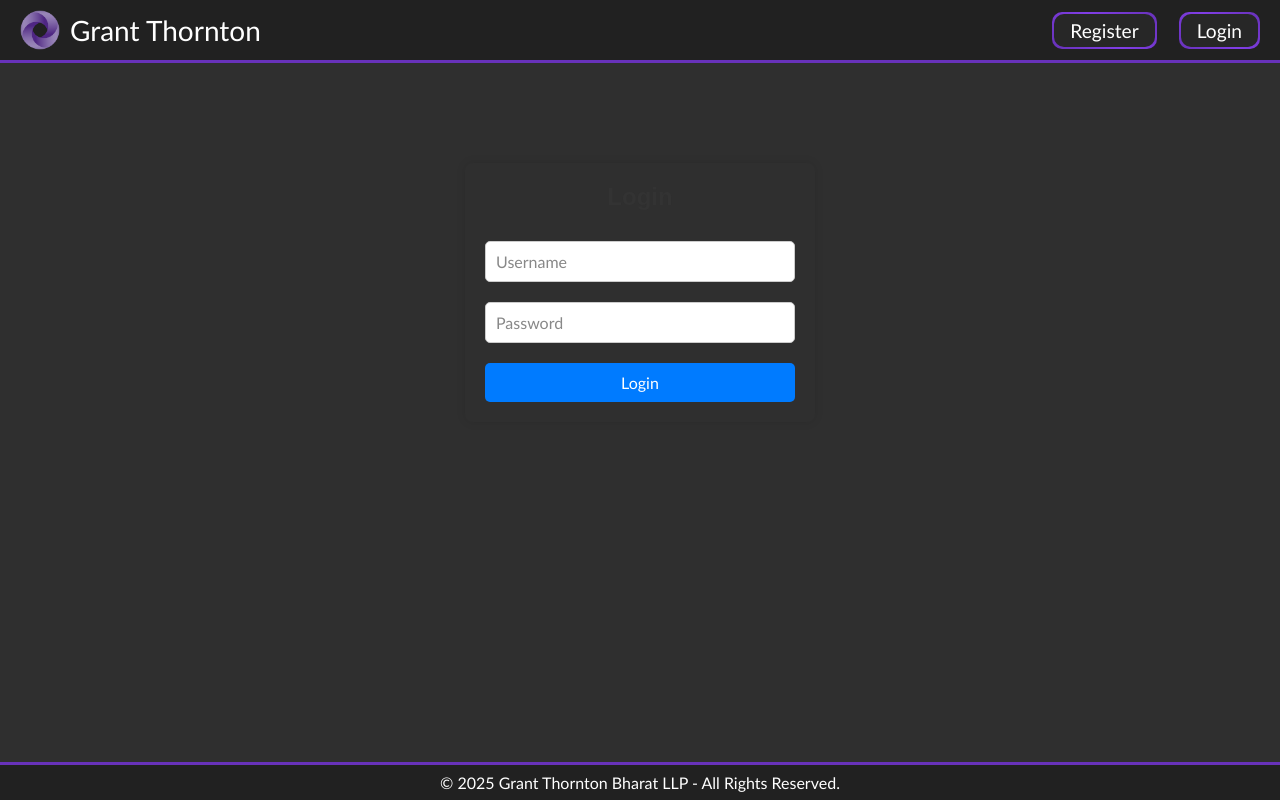
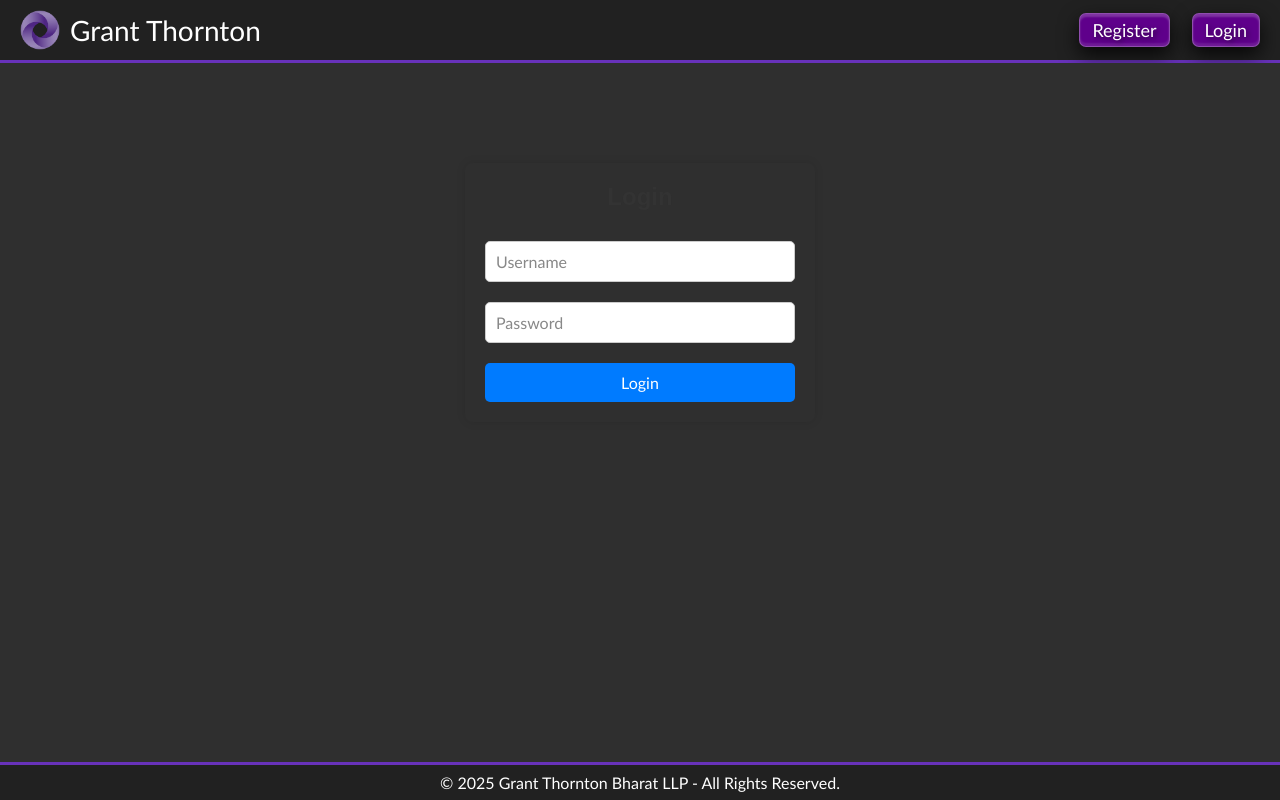
Before and after one commit to aditya-maurya-27/soc-portal, a React (Create React App) app: page /login in a window 1280 px wide. Built offline with nearby package versions, Linux system fonts and the light colour scheme.

Commit message:
Glass UI

```diff
--- a/public/index.html
+++ b/public/index.html
@@ -25,6 +25,7 @@
       Learn how to configure a non-root public URL by running `npm run build`.
     -->
     <title>GT Bharat CVC</title>
+    <script src="https://cdnjs.cloudflare.com/ajax/libs/vanilla-tilt/1.4.1/vanilla-tilt.min.js"></script>
   </head>
   <body>
     <noscript>You need to enable JavaScript to run this app.</noscript>
--- a/src/pages/Shifts.js
+++ b/src/pages/Shifts.js
@@ -91,11 +91,18 @@
     "#1b262c", // blue-black
     "#001f3f", // abyss blue
     "#2d132c", // noir rose
+    "#8B008B", // Dark Magenta
+    "#800040", // Deep Rose
+    "#993366", // Dusky Pink
+    "#702963", // Byzantium
+    "#A52A6A", // Rose Red
+    "#78002E", // Dark Raspberry
+    "#AA336A", // Vintage Pink
     "#260701", // ember coal
     "#191825", // nightfall
     "#1f1d36", // dark orchid
     "#3b2f2f", // cocoa ash
-    "#2e2e38", // grayish indigo
+    "#2e2e40", // grayish indigo
     "#1e1e2f", // subdued navy
     "#222831", // graphite
     "#35013f", // strong plum
@@ -389,18 +396,25 @@
           eventDidMount={(info) => {
             const shiftId = info.event.id;
 
-            // If color not already assigned, pick a random one
+            // Assign color to shift
             if (!shiftColorMap.current[shiftId]) {
               const randomColor = shiftColorPool[Math.floor(Math.random() * shiftColorPool.length)];
               shiftColorMap.current[shiftId] = randomColor;
             }
+            const color = shiftColorMap.current[shiftId];
+            info.el.style.backgroundColor = color;
 
-            const color = shiftColorMap.current[shiftId];
+            info.el.style.color = "#fff";
 
-            // Apply colors
-            info.el.style.backgroundColor = color;
-            info.el.style.borderColor = color;
-            info.el.style.color = "#fff";
+            //glare effect
+            if (window.VanillaTilt && info.el) {
+              window.VanillaTilt.init(info.el, {
+
+                glare: true,
+                "max-glare": 0.3,
+
+              });
+            }
           }}
 
           plugins={[dayGridPlugin, timeGridPlugin, interactionPlugin]}
--- a/src/styles/Layout.css
+++ b/src/styles/Layout.css
@@ -9,15 +9,26 @@
 
 
 .button {
-    position: relative;
-    text-decoration: none;
-    color: #fff;
-    background: linear-gradient(45deg, #6832ba, #813ee6, #6832ba);
-    padding: 7px 18px;
+  background: rgb(95, 0, 139);
+  color: white;
+  font-size: 18px;
   margin-top: 0;
-    border-radius: 10px;
-    font-size: 1.20em;
+  padding: 5px 12px;
   cursor: pointer;
+  border-radius: 7px;
+  box-shadow:
+    0 8px 20px rgba(0, 0, 0, 0.8),
+    inset 0 3px 2px rgba(255, 255, 255, 0.2),
+    inset 0 -3px 2px rgba(255, 255, 255, 0.1),
+    inset 0 0 0px 0px rgba(255, 255, 255, 0) !important;
+  border: 1px solid rgba(255, 255, 255, 0.3) !important;
+  text-shadow: 2px 2px 5px rgba(0, 0, 0, 0.5) !important;
+  transition: all 0.3s ease-in-out;
+}
+
+.button:hover {
+  background: rgb(172, 55, 255) !important;
+  box-shadow: 0 0 20px rgb(172, 55, 255) !important;
 }
 
 .button span {
@@ -25,28 +36,8 @@
   z-index: 1;
 }
 
-  .button::before {
-    content: "";
-    position: absolute;
-    inset: 2px 2px 2px 2px;
-    background: #272727;
-    border-radius: 10px;
-    transition: 0.5s;
-  }
-
 .button:hover::before {
   opacity: 0.7;
-  }
-
-  .button::after {
-    content: "";
-    position: absolute;
-    inset: 0px;
-    background: linear-gradient(45deg, #6832ba, #813ee6, #6832ba);
-    border-radius: 9px;
-    transition: 0.5s;
-    opacity: 0;
-    filter: blur(20px);
 }
 
 .button:hover:after {
@@ -72,7 +63,7 @@
   margin-right: 10px;
 }
 
-.logo-text{
+.logo-text {
   font-family: Calibri, sans-serif;
   font-weight: lighter;
   font-size: 28px;
@@ -121,17 +112,26 @@
 }
 
 .logout-btn {
-    background: red;
+  background: darkred;
   color: white;
   font-size: 18px;
   margin-top: 0;
-    border: none;
   padding: 5px 12px;
   cursor: pointer;
+  border-radius: 7px;
+  box-shadow:
+    0 8px 20px rgba(0, 0, 0, 0.8),
+    inset 0 3px 2px rgba(255, 255, 255, 0.2),
+    inset 0 -3px 2px rgba(255, 255, 255, 0.1),
+    inset 0 0 0px 0px rgba(255, 255, 255, 0) !important;
+  border: 1px solid rgba(255, 255, 255, 0.3) !important;
+  text-shadow: 2px 2px 5px rgba(0, 0, 0, 0.5) !important;
+  transition: all 0.3s ease-in-out;
 }
 
 .logout-btn:hover {
-    background: darkred;
+  background: red;
+  box-shadow: 0 0 20px red !important;
 }
 
 .content {
--- a/src/styles/Shifts.css
+++ b/src/styles/Shifts.css
@@ -81,7 +81,7 @@
   box-sizing: border-box !important;
   font-size: 15px !important;
   border-radius: 7px !important;
-  transition: all 0.3s ease;
+  transition: all 0.3s ease !important;
   box-shadow:
     0 8px 30px rgba(0, 0, 0, 0.8),
     inset 0 3px 2px rgba(255, 255, 255, 0.2),
@@ -90,6 +90,8 @@
   border: 1px solid rgba(255, 255, 255, 0.3) !important;
   text-shadow: 2px 2px 5px rgba(0, 0, 0, 0.5) !important;
 }
+
+
 
 .fc-daygrid-event {
   position: relative !important;
@@ -147,14 +149,12 @@
 }
 
 .fc-daygrid-event:hover {
-  background-color: black !important;
-  box-shadow: #f3ff86 0px 0px 7px !important;
+  box-shadow: #ffffff 0px 0px 3px !important;
   transform: scale(1.015) !important;
 }
 
 .fc-timegrid-event:hover {
-  background-color: black !important;
-  box-shadow: #f3ff86 0px 0px 7px !important;
+  box-shadow: #ffffff 0px 0px 3px !important;
   transform: scale(1.015) !important;
 }
 
@@ -178,7 +178,7 @@
 
 
 .fc-button {
-  background-color: #6832ba !important;
+  background-color: #512890 !important;
   color: white !important;
   border: 1px solid white !important;
   font-family: Calibri, sans-serif;
@@ -189,7 +189,15 @@
   margin: 0px 3px 0px 3px !important;
   transition: all 0.3s ease !important;
   height: auto !important;
+  box-shadow:
+    0 8px 20px rgba(0, 0, 0, 0.8),
+    inset 0 3px 2px rgba(255, 255, 255, 0.2),
+    inset 0 -3px 2px rgba(255, 255, 255, 0.1),
+    inset 0 0 0px 0px rgba(255, 255, 255, 0) !important;
+  border: 1px solid rgba(255, 255, 255, 0.3) !important;
+  text-shadow: 2px 2px 5px rgba(0, 0, 0, 0.5) !important;
 }
+
 
 .fc-button:hover {
   background-color: #278184 !important;
@@ -225,20 +233,25 @@
 
 .modal {
   position: absolute;
-  background: #424242 !important;
+  background: #363636ac !important;
+  backdrop-filter: blur(5px);
   min-height: 85%;
   padding: 25px 30px;
   max-width: 80%;
   width: 90%;
   margin: auto;
   border-radius: 10px;
-  border: 1px solid #9e9e9e;
   position: relative;
   top: 8%;
   left: 10%;
   font-family: Calibri, sans-serif;
-  box-shadow: 0px 0px 30px rgba(0, 0, 0, 0.9) !important;
   animation: fadeIn 0.3s ease-in-out;
+  box-shadow:
+    0 8px 30px rgba(0, 0, 0, 0.8),
+    inset 0 3px 2px rgba(255, 255, 255, 0.2),
+    inset 0 -3px 2px rgba(255, 255, 255, 0.1),
+    inset 0 0 0px 0px rgba(255, 255, 255, 0) !important;
+  border: 1px solid rgba(255, 255, 255, 0.3) !important;
 }
 
 .overlay {
@@ -269,7 +282,7 @@
 .modal p {
   font-size: 16px;
   text-align: left;
-  color: rgb(255, 251, 0);
+  color: rgb(255, 255, 255);
   margin-top: 10px;
 }
 
@@ -387,19 +400,51 @@
 }
 
 .modal-btn.save-btn {
-  background-color: #9046ff;
+  background-color: #6432b0;
+  box-shadow:
+    0 8px 20px rgba(0, 0, 0, 0.8),
+    inset 0 3px 2px rgba(255, 255, 255, 0.2),
+    inset 0 -3px 2px rgba(255, 255, 255, 0.1),
+    inset 0 0 0px 0px rgba(255, 255, 255, 0) !important;
+  border: 1px solid rgba(255, 255, 255, 0.3) !important;
+  text-shadow: 2px 2px 5px rgba(0, 0, 0, 0.5) !important;
+  transition: all 0.3s ease-in-out;
 }
 
 .modal-btn.edit-btn {
   background-color: #2980b9;
+  box-shadow:
+    0 8px 20px rgba(0, 0, 0, 0.8),
+    inset 0 3px 2px rgba(255, 255, 255, 0.2),
+    inset 0 -3px 2px rgba(255, 255, 255, 0.1),
+    inset 0 0 0px 0px rgba(255, 255, 255, 0) !important;
+  border: 1px solid rgba(255, 255, 255, 0.3) !important;
+  text-shadow: 2px 2px 5px rgba(0, 0, 0, 0.5) !important;
+  transition: all 0.3s ease-in-out;
 }
 
 .modal-btn.delete-btn {
   background-color: #c0392b;
+  box-shadow:
+    0 8px 20px rgba(0, 0, 0, 0.8),
+    inset 0 3px 2px rgba(255, 255, 255, 0.2),
+    inset 0 -3px 2px rgba(255, 255, 255, 0.1),
+    inset 0 0 0px 0px rgba(255, 255, 255, 0) !important;
+  border: 1px solid rgba(255, 255, 255, 0.3) !important;
+  text-shadow: 2px 2px 5px rgba(0, 0, 0, 0.5) !important;
+  transition: all 0.3s ease-in-out;
 }
 
 .modal-btn.cancel-btn {
-  background-color: #8e44ad;
+  background-color: #898339;
+  box-shadow:
+    0 8px 20px rgba(0, 0, 0, 0.8),
+    inset 0 3px 2px rgba(255, 255, 255, 0.2),
+    inset 0 -3px 2px rgba(255, 255, 255, 0.1),
+    inset 0 0 0px 0px rgba(255, 255, 255, 0) !important;
+  border: 1px solid rgba(255, 255, 255, 0.3) !important;
+  text-shadow: 2px 2px 5px rgba(0, 0, 0, 0.5) !important;
+  transition: all 0.3s ease-in-out;
 }
 
 .modal-btn {
```
Lines whose indentation alone changed are shown as unchanged.
